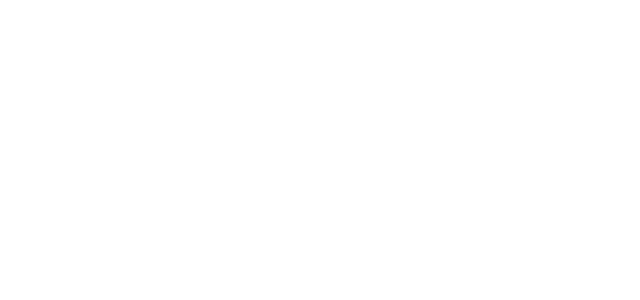
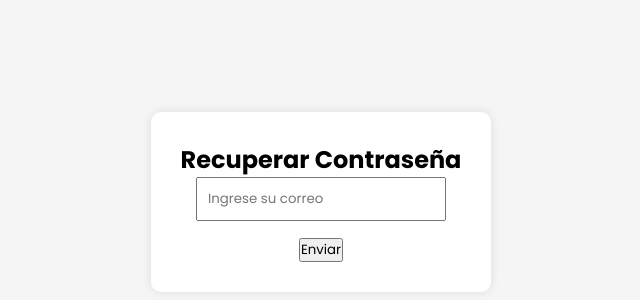
Before and after one commit to Vesanmartin/front_para_railway, a React (Vite) app: page /recuperar-password in a window 1280 px wide. Before the commit this address had no page. Shown: the part 198-498 px from the top of the page, without its empty margins (319-959 px from the left). Built offline with nearby package versions, Linux system fonts and the light colour scheme.

Commit message:
Implementa recuperación de contraseña

```diff
--- a/src/App.jsx
+++ b/src/App.jsx
@@ -8,6 +8,7 @@
 import Kpi from "./pages/Kpi";
 import Chatbot from "./pages/Chatbot";
 import Informes from "./pages/Informes";
+import RecuperarPassword from "./pages/RecuperarPassword";
 
 function RutaProtegida({ children, rolesRequeridos }) {
   const token = localStorage.getItem("token");
@@ -37,6 +38,9 @@
             <Dashboard />
           </RutaProtegida>
         } />
+
+        <Route path="/recuperar-password" element={<RecuperarPassword />}
+/>
 
         <Route path="/gestion" element={
           <RutaProtegida rolesRequeridos={["admin", "operador", "supersaiyajin"]}>
--- a/src/pages/Login.jsx
+++ b/src/pages/Login.jsx
@@ -79,6 +79,17 @@
         <button type="submit" className="button">
           Ingresar
         </button>
+        <p
+  style={{
+    color: "#007bff",
+    cursor: "pointer",
+    marginTop: "10px",
+    textAlign: "center"
+  }}
+  onClick={() => navigate("/recuperar-password")}
+>
+  ¿Olvidaste tu contraseña?
+</p>
         {showCodeInput && (
           <div>
             <input
@@ -93,6 +104,7 @@
               Verificar Código
             </button>
           </div>
+
         )}
       </form>
       <div className="footer">
--- /dev/null
+++ b/src/pages/RecuperarPassword.jsx
@@ -0,0 +1,69 @@
+import { useState } from "react";
+
+function RecuperarPassword() {
+  const [email, setEmail] = useState("");
+
+  const enviarSolicitud = async () => {
+    try {
+      const response = await fetch(
+        "http://localhost:3000/api/auth/forgot-password",
+        {
+          method: "POST",
+          headers: {
+            "Content-Type": "application/json"
+          },
+          body: JSON.stringify({ email })
+        }
+      );
+
+      const data = await response.json();
+
+      alert(data.message);
+    } catch (error) {
+      alert("Error al enviar solicitud");
+    }
+  };
+return (
+  <div
+    style={{
+      display: "flex",
+      justifyContent: "center",
+      alignItems: "center",
+      height: "100vh",
+      backgroundColor: "#f5f5f5"
+    }}
+  >
+    <div
+      style={{
+        backgroundColor: "white",
+        padding: "30px",
+        borderRadius: "10px",
+        boxShadow: "0 0 10px rgba(0,0,0,0.1)",
+        textAlign: "center"
+      }}
+    >
+      <h2>Recuperar Contraseña</h2>
+
+      <input
+        type="email"
+        placeholder="Ingrese su correo"
+        value={email}
+        onChange={(e) => setEmail(e.target.value)}
+        style={{
+          width: "250px",
+          padding: "10px",
+          marginBottom: "15px"
+        }}
+      />
+
+      <br />
+
+      <button onClick={enviarSolicitud}>
+        Enviar
+      </button>
+    </div>
+  </div>
+);
+}
+
+export default RecuperarPassword;
```
